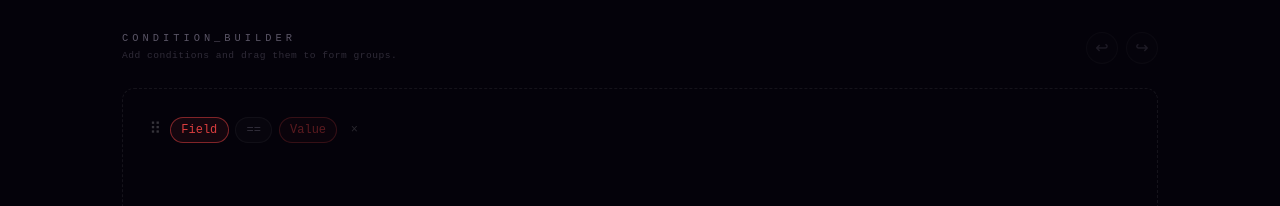
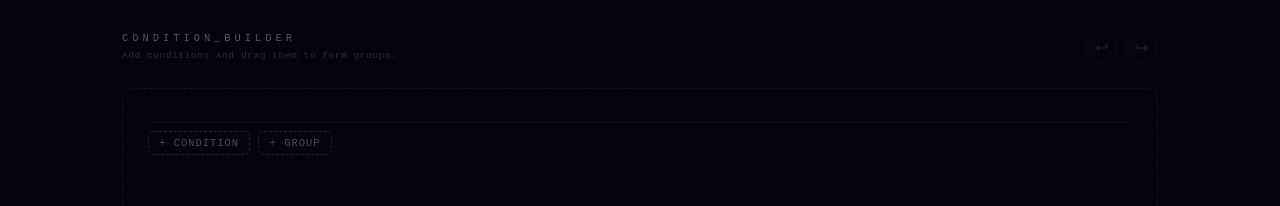
Before and after one commit to Nyarlat-hotep/better-condition-builder, a React (Vite) app: page / in a window 1280 px wide. Shown: the top 206 px of the page. Built offline with nearby package versions, Linux system fonts and the light colour scheme.

Commit message:
feat: Builder with DndContext and DragOverlay

```diff
--- /dev/null
+++ b/src/components/Builder.css
@@ -0,0 +1,9 @@
+.builder {
+  width: 100%;
+}
+
+.drag-overlay-item {
+  opacity: 0.85;
+  transform: scale(1.02);
+  cursor: grabbing;
+}
--- a/src/components/Builder.jsx
+++ b/src/components/Builder.jsx
@@ -1,15 +1,76 @@
+import { DndContext, DragOverlay, closestCenter, PointerSensor, useSensor, useSensors } from '@dnd-kit/core'
+import { useState } from 'react'
+import { findNode } from '../utils/treeOps'
+import GroupNode from './GroupNode'
 import ConditionRow from './ConditionRow'
+import './Builder.css'
 
-export default function Builder({ tree, onUpdateCondition, onRemove }) {
-  const testCondition = { id: 'test', type: 'condition', field: null, operator: '==', value: null }
+export default function Builder({
+  tree,
+  onAddCondition,
+  onAddGroup,
+  onUpdateCondition,
+  onToggleConnector,
+  onRemove,
+  onDragEnd,
+}) {
+  const [activeId, setActiveId] = useState(null)
+
+  const sensors = useSensors(
+    useSensor(PointerSensor, { activationConstraint: { distance: 8 } })
+  )
+
+  const activeResult = activeId ? findNode(tree, activeId) : null
+  const activeNode = activeResult?.[0]
+
   return (
-    <div>
-      <ConditionRow
-        condition={testCondition}
-        onUpdate={(updates) => console.log('update', updates)}
-        onRemove={() => console.log('remove')}
-        dragHandleProps={{}}
-      />
-    </div>
+    <DndContext
+      sensors={sensors}
+      collisionDetection={closestCenter}
+      onDragStart={({ active }) => setActiveId(active.id)}
+      onDragEnd={(event) => { setActiveId(null); onDragEnd(event) }}
+      onDragCancel={() => setActiveId(null)}
+    >
+      <div className="builder">
+        <GroupNode
+          node={tree}
+          isRoot={true}
+          onAddCondition={onAddCondition}
+          onAddGroup={onAddGroup}
+          onUpdateCondition={onUpdateCondition}
+          onToggleConnector={onToggleConnector}
+          onRemove={onRemove}
+        />
+      </div>
+
+      <DragOverlay>
+        {activeNode?.type === 'condition' && (
+          <div className="drag-overlay-item">
+            <ConditionRow
+              condition={activeNode}
+              onUpdate={() => {}}
+              onRemove={() => {}}
+              dragHandleProps={{}}
+            />
+          </div>
+        )}
+        {activeNode?.type === 'group' && (
+          <div
+            className="drag-overlay-item"
+            style={{
+              border: `1px solid ${activeNode.color}40`,
+              borderRadius: 10,
+              padding: '0.5rem 1rem',
+              color: activeNode.color,
+              fontSize: '0.75rem',
+              fontFamily: 'monospace',
+              background: '#0d0a1a',
+            }}
+          >
+            GROUP ({activeNode.children.length})
+          </div>
+        )}
+      </DragOverlay>
+    </DndContext>
   )
 }
```
